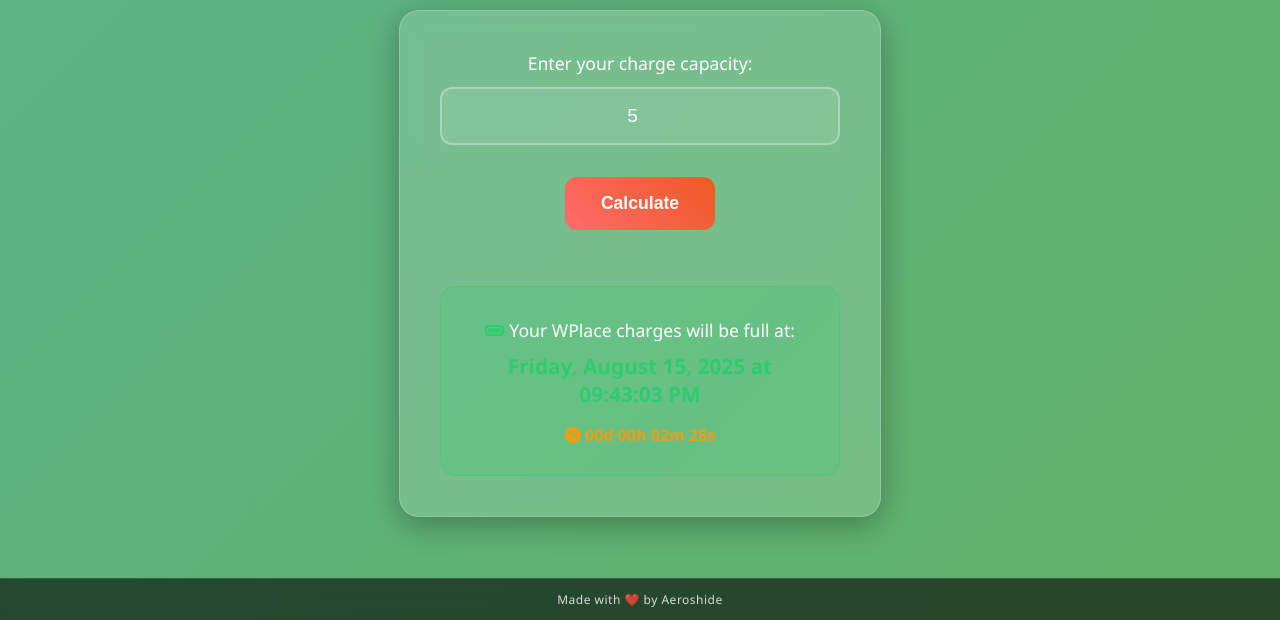
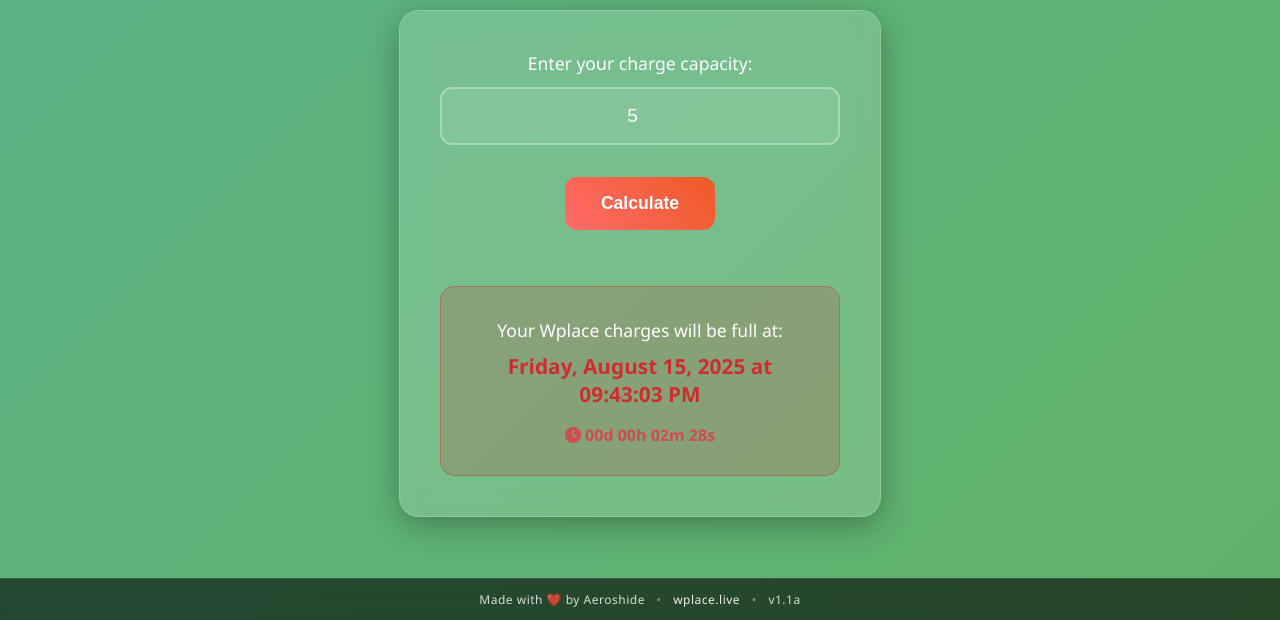
Before and after one commit to Aeroshide/wplace-charge-calculator, a plain HTML site: page index.html in a window 1280 px wide. Both pictures are taken after typing "5" into the empty fields and a click on the button "Calculate". Shown: the part 180-800 px from the top of the page. Drawn offline with Linux system fonts and the light colour scheme.

Commit message:
Colors are nicer, countdown works in background.

```diff
--- a/index.html
+++ b/index.html
@@ -125,8 +125,8 @@
         }
 
         .result.show {
-            background: rgba(46, 204, 113, 0.2);
-            border-color: rgba(46, 204, 113, 0.4);
+            background: rgba(204, 46, 46, 0.2);
+            border-color: rgba(204, 46, 46, 0.4);
         }
 
         .result-text {
@@ -140,7 +140,7 @@
         .result-time {
             font-size: 1.3rem;
             font-weight: 700;
-            color: #2ecc71;
+            color: #cc2e2e;
             margin-top: 0.5rem;
             word-wrap: break-word;
             overflow-wrap: break-word;
@@ -230,7 +230,9 @@
     </div>
 
     <div class="credits">
-        Made with ❤️ by Aeroshide
+        Made with ❤️ by Aeroshide <span class="separator">•</span>
+        <a href="https://wplace.live/">wplace.live</a> <span class="separator">•</span>
+        v1.1a
     </div>
 
     <script>
@@ -239,60 +241,8 @@
 
         function getEscalationMessage(count) {
             const messages = [
-            "Please enter a valid positive number!",
-            "Please enter a valid positive number!",
-            "Please enter a valid positive number!",
-            "Please enter a valid positive number!",
-            "Please enter a valid positive number!",
-            "Please enter a valid positive number!",
-            "Still not a valid number... numbers only.",
-            "Okay, seriously. Stop.",
-            "You're testing this on purpose, aren't you?",
-            "Stop testing me. I have feelings.",
-            "You're gonna have a bad time fam.",
-            "...",
-            "I'm gonna run out of messages for you.",
-            "Is that what you really want?",
-            "3 Left...",
-            "2 Left...",
-            "1 Left...",
-            "...",
-            "...",
-            "...",
-            "What do you really want?",
-            "This site runs locally on your browser... It will not break.",
-            "...",
-            "...",
-            "...",
-            "Really...?",
-            "...",
-            "Okay okay, i get it!",
-            "You're the type of person who likes to discover things...",
-            "Well... since you're already here...",
-            "You might aswell be on the game...",
-            "...",
-            "It has something to do with *her* name on it...",
-            "On the apex domain...",
-            "...",
-            "Still confused?",
-            "...",
-            "Maybe you're not ready for the responsibility.",
-            "...",
-            "Good luck... if you're trying.",
-            "...",
-            "Goodbye if you're giving up.",
-            "...",
-            "Thanks for caring.",
-            "...",
-            "Bye.",
-            "Bye.",
-            "Bye.",
-            "Bye.",
-            "Bye.",
-            "Bye.",
-            "Please enter a valid positive number!"
+            "Please enter a valid positive number!", "Please enter a valid positive number!", "Please enter a valid positive number!", "Please enter a valid positive number!", "Please enter a valid positive number!", "Please enter a valid positive number!", "Still not a valid number... numbers only.", "Okay, seriously. Stop.", "You're testing this on purpose, aren't you?", "Stop testing me. I have feelings.", "You're gonna have a bad time fam.", "...", "I'm gonna run out of messages for you.", "Is that what you really want?", "3 Left...", "2 Left...", "1 Left...", "...", "...", "...", "What do you really want?", "This site runs locally on your browser... It will not break.", "...", "...", "...", "Really...?", "...", "Okay okay, i get it!", "You're the type of person who likes to discover things...", "Well... since you're already here...", "You might aswell be on the game...", "...", "It has something to do with *her* name on it...", "On the apex domain...", "...", "Still confused?", "...", "Maybe you're not ready for the responsibility.", "...", "Good luck... if you're trying.", "...", "Goodbye if you're giving up.", "...", "Thanks for caring.", "...", "Bye.", "Bye.", "Bye.", "Bye.", "Bye.", "Bye.", "Please enter a valid positive number!"
             ];
-
             return messages[Math.min(count - 1, messages.length - 1)];
         }
 
@@ -310,32 +260,69 @@
         function startCountdown() {
             if (!targetTime) return;
             clearInterval(countdownInterval);
-        countdownInterval = setInterval(() => {
+
+            function updateCountdown() {
                 const now = new Date();
-            const diff = Math.max(0, targetTime.getTime() - now.getTime());
-            const secs = Math.floor(diff / 1000);
-            const hours = Math.floor(secs / 3600);
-            const mins = Math.floor((secs % 3600) / 60);
-            const seconds = secs % 60;
-            const pad = v => String(v).padStart(2, '0');
-            const countdownEl = document.getElementById('countdownTime');
-            if (countdownEl) countdownEl.textContent = `${pad(hours)}:${pad(mins)}:${pad(seconds)}`;
-            if (diff === 0) {
+                const timeLeft = targetTime.getTime() - now.getTime();
+
+                if (timeLeft <= 0) {
                     clearInterval(countdownInterval);
+                    localStorage.removeItem('targetTime'); // Clear saved time
+                    targetTime = null;
+
                     const result = document.getElementById('result');
                     if (result) {
-                const msg = '<i class="fas fa-battery-full" style="color: #2ecc71;"></i> Fully charged. You win. Stop testing me.';
+                        const originalTargetTime = new Date(now.getTime() + timeLeft);
                         const timeEl = result.querySelector('.result-time');
-                if (timeEl) timeEl.textContent = targetTime.toLocaleString('en-US', {
+                        if (timeEl) timeEl.textContent = originalTargetTime.toLocaleString('en-US', {
                             weekday: 'long', year: 'numeric', month: 'long', day: 'numeric',
                             hour: '2-digit', minute: '2-digit', second: '2-digit', hour12: true
                         });
                         const top = result.querySelector('.result-text');
-                if (top) top.innerHTML = msg;
+                        if (top) top.innerHTML = 'Fully charged, go back to painting pixels.';
+                        const countdownEl = document.getElementById('countdownTime');
+                        if (countdownEl) countdownEl.textContent = 'CHARGES ARE FULL!';
+                        const countdownWrapper = document.getElementById('countdown');
+                        if (countdownWrapper) countdownWrapper.style.color = '#cc2e2e';
                     }
                     resetInvalidCount();
+                    return;
                 }
-        }, 250);
+
+                const days = Math.floor(timeLeft / (1000 * 60 * 60 * 24));
+                const hours = Math.floor((timeLeft % (1000 * 60 * 60 * 24)) / (1000 * 60 * 60));
+                const minutes = Math.floor((timeLeft % (1000 * 60 * 60)) / (1000 * 60));
+                const seconds = Math.floor((timeLeft % (1000 * 60)) / 1000);
+                const dd = String(days).padStart(2, '0'), hh = String(hours).padStart(2, '0'),
+                    mm = String(minutes).padStart(2, '0'), ss = String(seconds).padStart(2, '0');
+                const countdownTimeEl = document.getElementById('countdownTime');
+                if (countdownTimeEl) countdownTimeEl.textContent = `${dd}d ${hh}h ${mm}m ${ss}s`;
+            }
+
+            updateCountdown();
+            countdownInterval = setInterval(updateCountdown, 1000);
+        }
+
+        function displayCountdownResult(time) {
+            targetTime = time;
+            const result = document.getElementById('result');
+            const options = {
+                weekday: 'long', year: 'numeric', month: 'long', day: 'numeric',
+                hour: '2-digit', minute: '2-digit', second: '2-digit', hour12: true
+            };
+            const formattedTime = time.toLocaleString('en-US', options);
+
+            result.innerHTML = `
+                <div class="result-text">
+                  Your Wplace charges will be full at:
+                </div>
+                <div class="result-time">${formattedTime}</div>
+                <div id="countdown" style="margin-top: 1rem; font-size: 1rem; font-weight: 600; color: #cc4e4e;">
+                <i class="fas fa-clock"></i> <span id="countdownTime">Loading...</span>
+                </div>
+            `;
+            result.classList.add('show');
+            startCountdown();
         }
 
         function calculateChargeTime() {
@@ -349,85 +336,40 @@
                 result.innerHTML = `<div class="result-text" style="color: #e74c3c;"><i class="fas fa-exclamation-triangle"></i> ${msg}</div>`;
                 result.classList.remove('show');
                 clearInterval(countdownInterval);
+                localStorage.removeItem('targetTime'); // Clear saved time on error
+                targetTime = null;
                 return;
             }
 
-        // Valid input: reset any previous nonsense
             resetInvalidCount();
             clearInterval(countdownInterval);
 
             const totalSeconds = x * 30;
-        targetTime = new Date(Date.now() + totalSeconds * 1000);
+            const newTargetTime = new Date(Date.now() + totalSeconds * 1000);
 
-        const options = {
-            weekday: 'long',
-            year: 'numeric',
-            month: 'long',
-            day: 'numeric',
-            hour: '2-digit',
-            minute: '2-digit',
-            second: '2-digit',
-            hour12: true
-        };
-
-        const formattedTime = targetTime.toLocaleString('en-US', options);
-
-        result.innerHTML = `
-            <div class="result-text">
-            <i class="fas fa-battery-full" style="color: #2ecc71;"></i> Your WPlace charges will be full at:
-            </div>
-            <div class="result-time">${formattedTime}</div>
-            <div id="countdown" style="margin-top: 1rem; font-size: 1rem; font-weight: 600; color: #f39c12;">
-            <i class="fas fa-clock"></i> <span id="countdownTime">Calculating...</span>
-            </div>
-        `;
-        result.classList.add('show');
-
-        startCountdown();
+            localStorage.setItem('targetTime', newTargetTime.getTime());
+            displayCountdownResult(newTargetTime);
         }
 
-
-        function startCountdown() {
-            function updateCountdown() {
-                const now = new Date();
-                const timeLeft = targetTime - now;
-
-                if (timeLeft <= 0) {
-                    document.getElementById('countdownTime').innerHTML = 'CHARGES ARE FULL! ⚡';
-                    document.getElementById('countdown').style.color = '#2ecc71';
-                    clearInterval(countdownInterval);
-                    return;
-                }
-
-                // Calculate days, hours, minutes, seconds
-                const days = Math.floor(timeLeft / (1000 * 60 * 60 * 24));
-                const hours = Math.floor((timeLeft % (1000 * 60 * 60 * 24)) / (1000 * 60 * 60));
-                const minutes = Math.floor((timeLeft % (1000 * 60 * 60)) / (1000 * 60));
-                const seconds = Math.floor((timeLeft % (1000 * 60)) / 1000);
-
-                // Format with leading zeros
-                const dd = days.toString().padStart(2, '0');
-                const hh = hours.toString().padStart(2, '0');
-                const mm = minutes.toString().padStart(2, '0');
-                const ss = seconds.toString().padStart(2, '0');
-
-                document.getElementById('countdownTime').innerHTML = `${dd}d ${hh}h ${mm}m ${ss}s`;
-            }
-
-            updateCountdown(); // Update immediately
-            countdownInterval = setInterval(updateCountdown, 1000); // Then every second
-        }
-
-        // Allow Enter key to trigger calculation
         document.getElementById('chargeInput').addEventListener('keypress', function(e) {
             if (e.key === 'Enter') {
                 calculateChargeTime();
             }
         });
 
-        // Auto-focus input on load
         window.addEventListener('load', function() {
             document.getElementById('chargeInput').focus();
+
+            const savedTargetTimestamp = localStorage.getItem('targetTime');
+            if (savedTargetTimestamp) {
+                const timestamp = parseInt(savedTargetTimestamp, 10);
+                if (timestamp > Date.now()) {
+                    const restoredTargetTime = new Date(timestamp);
+                    displayCountdownResult(restoredTargetTime);
+                } else {
+                    localStorage.removeItem('targetTime'); // Clean up expired timer
+                }
+            }
         });
     </script>
 </body>
```
Lines whose indentation alone changed are shown as unchanged.
